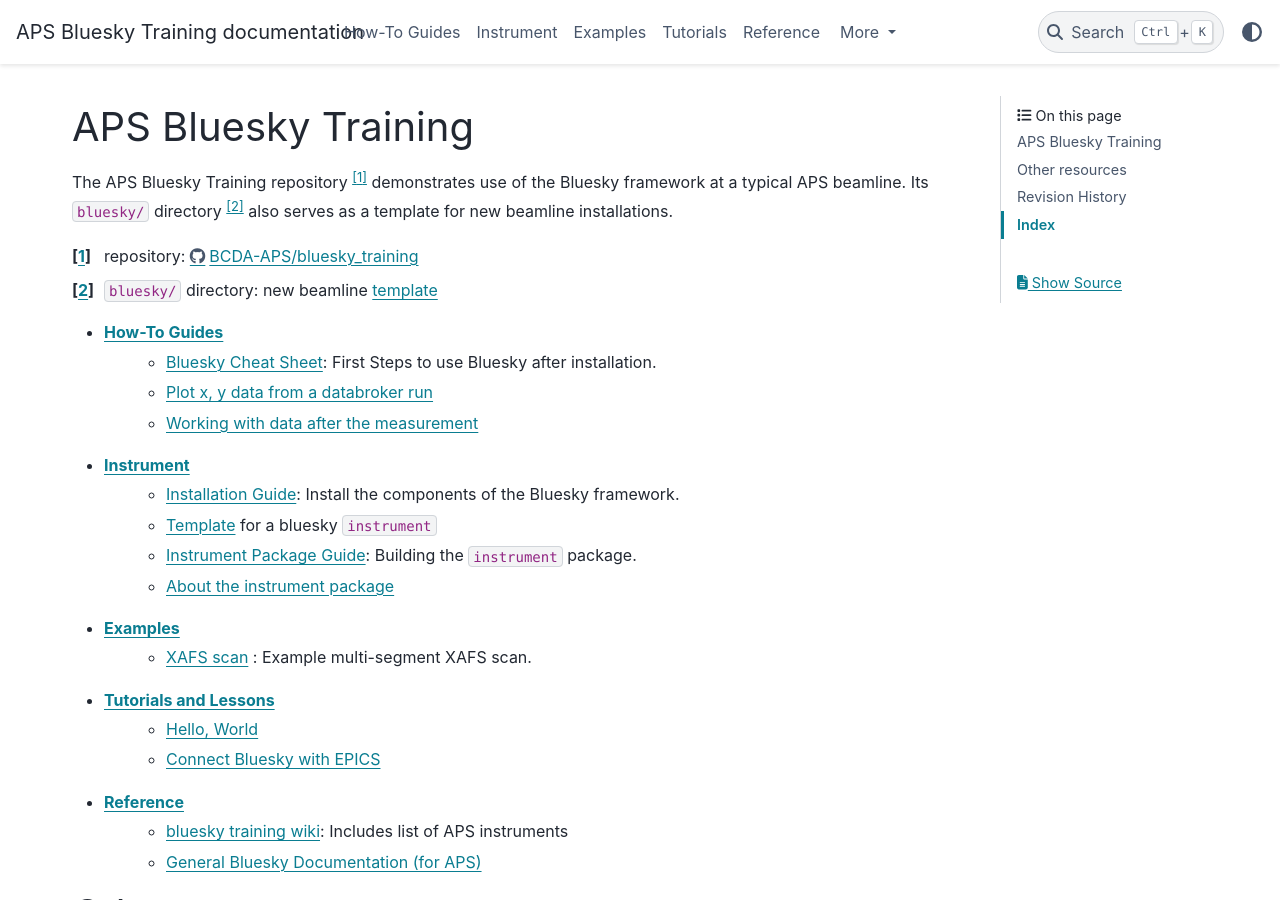
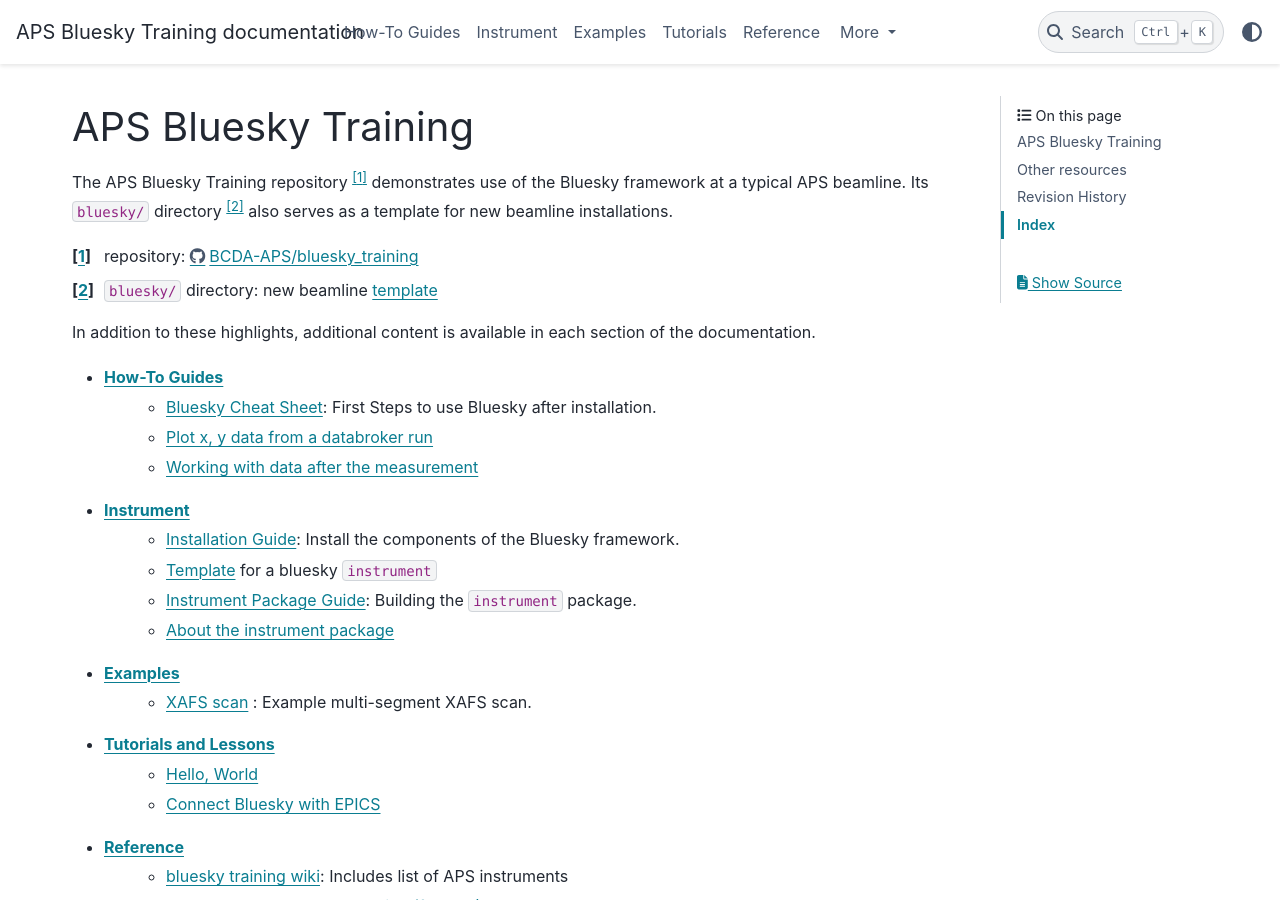
Before and after one commit to BCDA-APS/bluesky_training, a Sphinx documentation site: the page built from docs/source/index.rst, in a window 1280 px wide and 900 px high. Built offline with Sphinx 7.4.7 and the PyData theme 0.15.4, drawn with Linux system fonts in a browser that asks for light colours.

Commit message:
DOC #215 (#276)

```diff
--- a/CHANGES.rst
+++ b/CHANGES.rst
@@ -46,7 +46,8 @@
 * Add 'Hello, World!' test to installation checklist.
 * Drop the (unused now) *stdlogpj* package for configuring Python's *logging*.
 * Environment for bluesky_2024_1.
-* Updates (from learned 2-ID) for new installations.
+* Updates (learned from 2-ID) for new installations.
+* Various documentation updates.
 
 
 v1.0.1
--- a/docs/source/index.rst
+++ b/docs/source/index.rst
@@ -16,6 +16,9 @@
    `_` (underline) so that it will be included automatically.  The select few
    files which do not start with a "_" are added explicitly to the toctree in
    the `index.rst` file of that folder.
+
+In addition to these highlights, additional content is available in each section
+of the documentation.
 
 - :ref:`howto`
    -  `Bluesky Cheat Sheet <howto/bluesky_cheat_sheet.md>`_:
```
